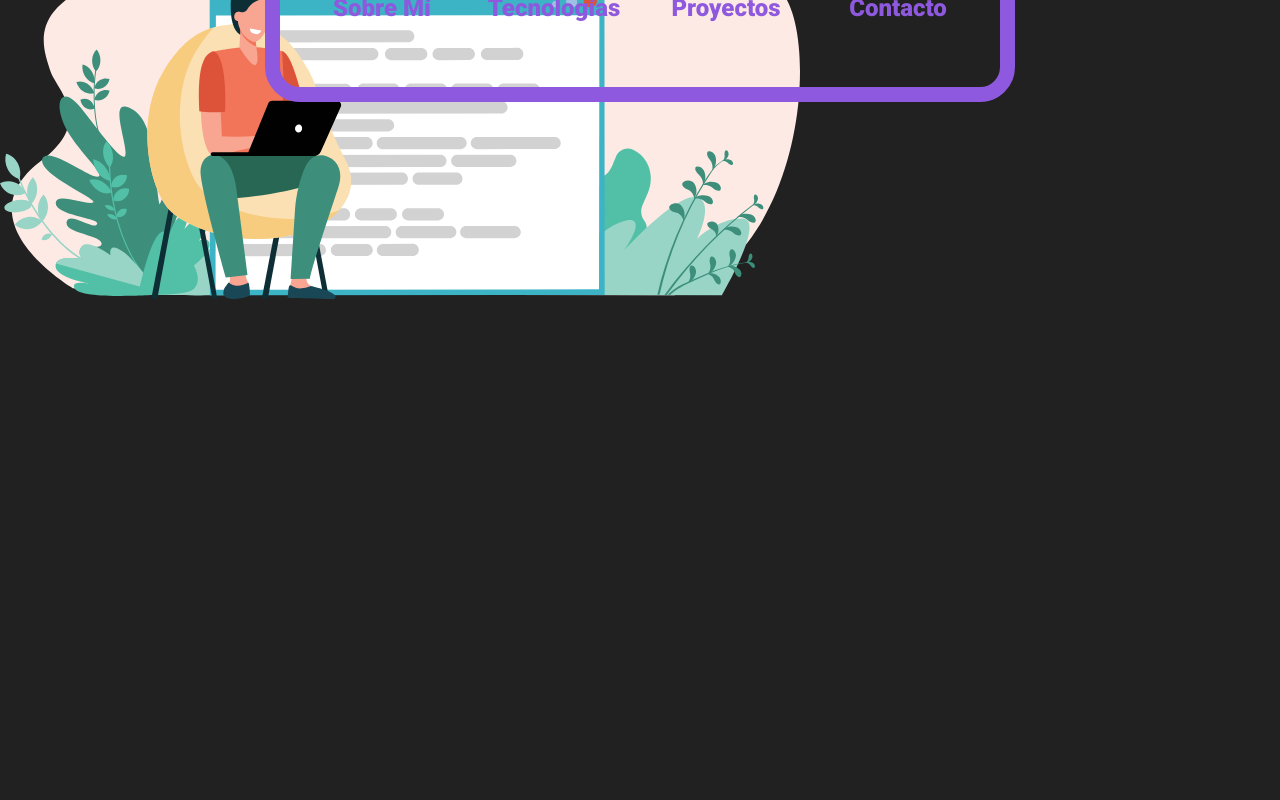
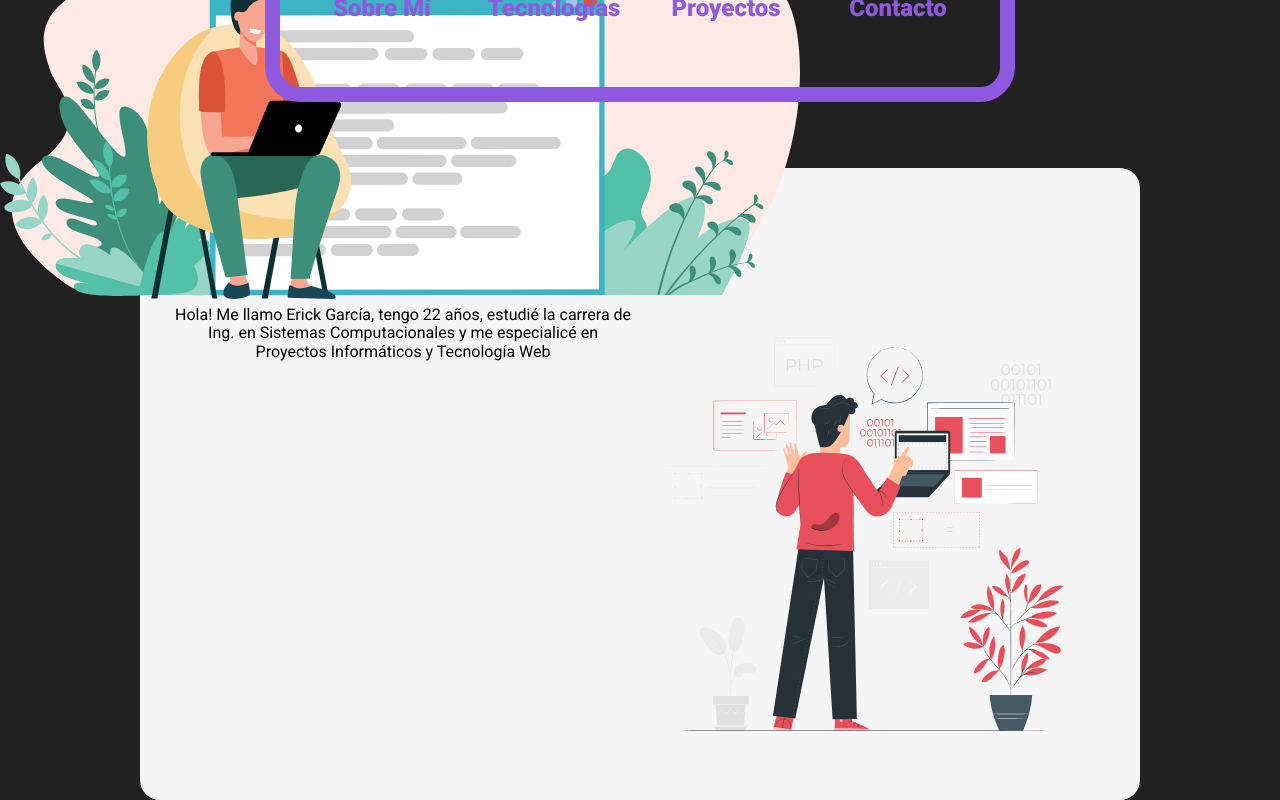
Before and after one commit to FTH-EGC/Portafolio, a React (Create React App) app: page / in a window 1280 px wide. Shown: the part 664-1464 px from the top of the page. Before the commit the page ends 963 px from the top, so only its background shows below. Built offline with nearby package versions, Linux system fonts and the light colour scheme.

Commit message:
Agregando componente de Sobre Mi, agregando estilos

```diff
--- a/src/App.js
+++ b/src/App.js
@@ -1,12 +1,14 @@
 import React, {Fragment} from 'react'
 import Hero from './components/Hero';
+import SobreMi from './components/SobreMi';
+
 
 function App() {
   return (
     <Fragment>
 
     <Hero />
-
+    <SobreMi />
     </Fragment>
   );
 }
--- a/src/components/Hero.js
+++ b/src/components/Hero.js
@@ -1,6 +1,13 @@
 import React from 'react';
 import styled from '@emotion/styled';
 import {imagenes} from '../assets/imagenes';
+
+const ContenidoHero = styled.div`
+
+    height: 100vh;
+
+`;
+
 
 const ContenedorImagenHero = styled.div`
 
@@ -104,7 +111,7 @@ let texto = '</>'
 
 const Hero = () => {
     return (
-        <div>
+        <ContenidoHero>
 
             <div className="contenedor-imagenes">
                 <ContenedorImagenHero>
@@ -127,7 +134,7 @@ const Hero = () => {
 
             <ImagenHero2 src={imagenes.imgHer2} alt=""/>
 
-        </div>
+        </ContenidoHero>
 
      );
 }
--- /dev/null
+++ b/src/components/SobreMi.js
@@ -0,0 +1,67 @@
+import React from 'react'
+import styled from '@emotion/styled';
+import {imagenes} from '../assets/imagenes';
+
+const InfoPersonal = styled.div`
+
+    background-color: #F5F5F5;
+    display: grid;
+    grid-template-rows: repeat(2, max-content);
+    text-align: center;
+    padding: 2rem;
+    border-radius: 20px;
+    h2{
+        font-size: 2rem;
+    }
+
+`;
+
+const ContenidoPersonal = styled.div`
+    display: flex;
+    flex-direction: column;
+    @media (min-width: 768px){
+        flex-direction: row;
+        justify-content: center;
+    }
+
+`;
+const DescripcionPersonal = styled.div`
+    flex-basis: 50%;
+
+`;
+
+const DivImagenMi = styled.div`
+    grid-column: 2/3;
+
+`;
+
+const ImagenMi = styled.img`
+    width: 30rem;
+
+`;
+
+
+const SobreMi = () => {
+    return (
+
+            <div className="contenedor">
+                <InfoPersonal>
+                    <h2>Sobre Mí</h2>
+                    <ContenidoPersonal>
+                        <DescripcionPersonal>
+                            <p>
+                                Hola! Me llamo Erick García, tengo 22 años, estudié la carrera de Ing. en Sistemas Computacionales
+                                y me especialicé en Proyectos Informáticos y Tecnología Web
+                            </p>
+                        </DescripcionPersonal>
+                        <DivImagenMi>
+                            <ImagenMi src={imagenes.imgSobreMi} alt="Imagen Sobre Mi"/>
+                        </DivImagenMi>
+                    </ContenidoPersonal>
+                </InfoPersonal>
+            </div>
+
+     );
+}
+
+export default SobreMi;
--- a/src/index.css
+++ b/src/index.css
@@ -19,3 +19,9 @@ img{
   max-width: 1600px;
   margin: 0 auto;
 }
+
+.contenedor{
+  width: 90%;
+  max-width: 1000px;
+  margin: 0 auto;
+}
```
Also changed, not shown: 1 other file (tests, documents, lock files or other folders).
